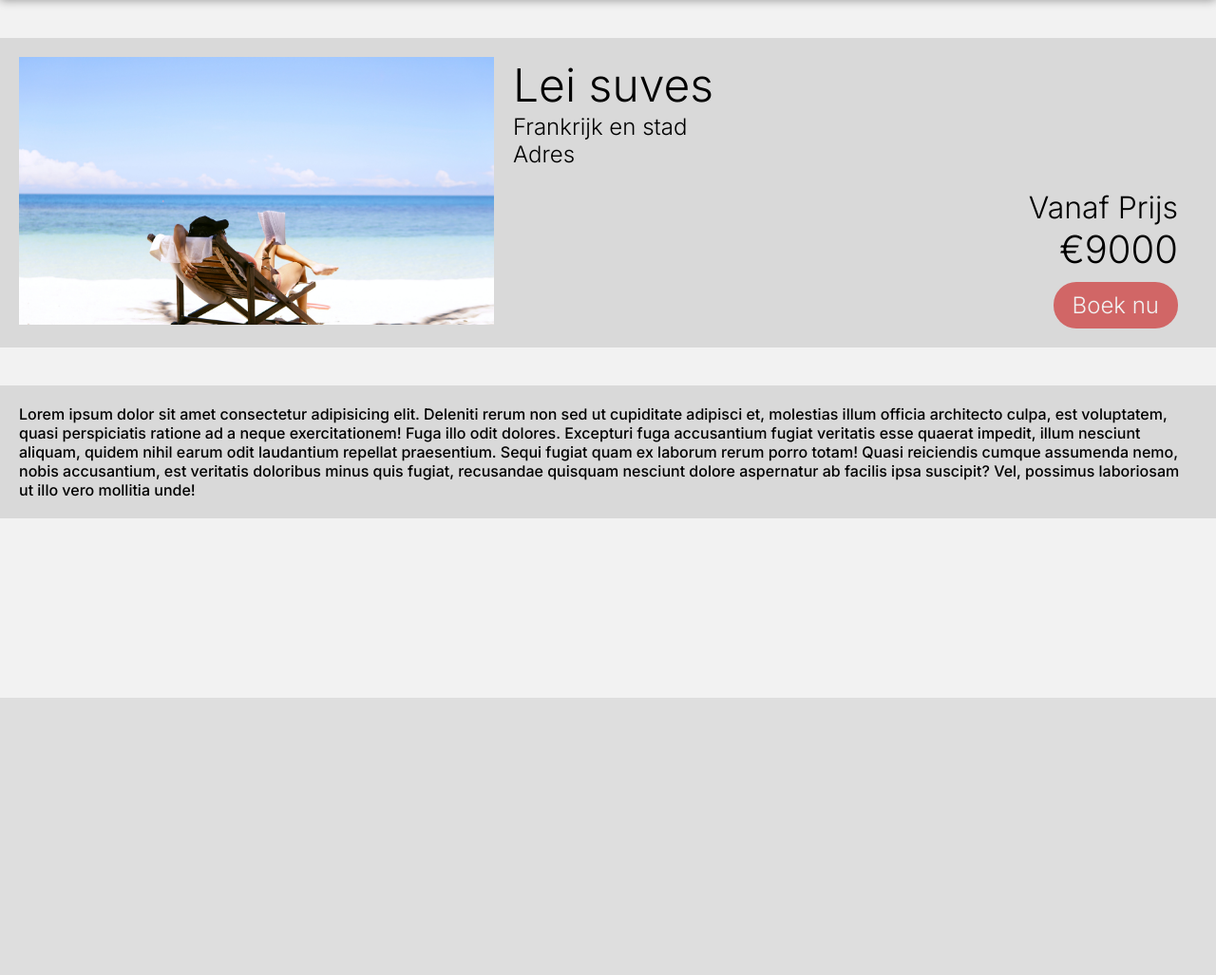
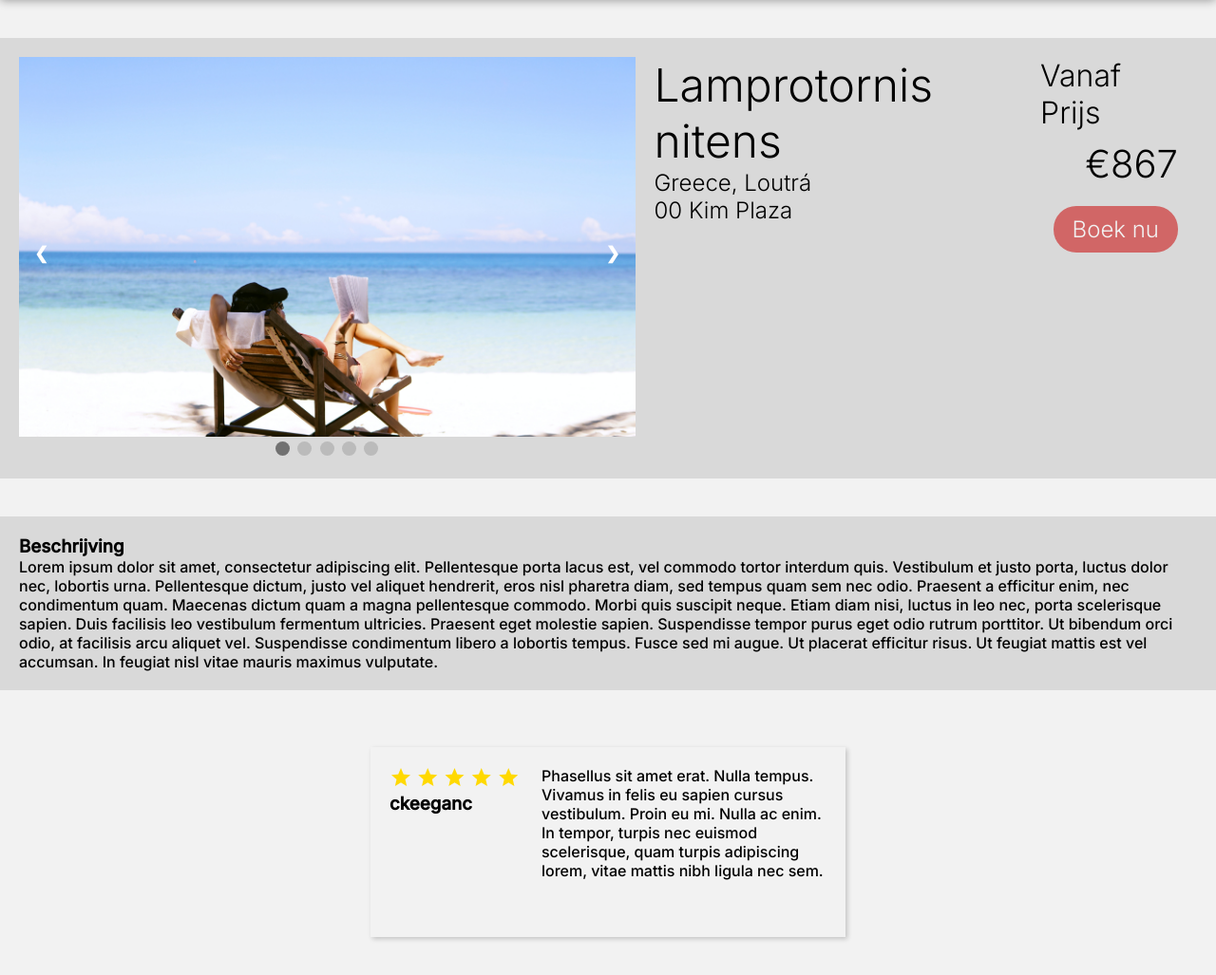
Before and after one commit to Renotje6/crud-travel-webapp, a PHP site: page /crud-travel-webapp/pages/accommodation.php?accommodation=14 in a window 1280 px wide. Shown: the part 65-1092 px from the top of the page at 95% size. Before the commit the page ends 800 px from the top, so only its background shows below. Run offline with PHP 8.4, Linux system fonts and the light colour scheme; data comes from the database, SQL or seed files in the repository; both versions use the stored data as it was after the commit.

Commit message:
accommodation page done. Fixed some includes

```diff
--- a/css/accommodation.css
+++ b/css/accommodation.css
@@ -7,9 +7,101 @@
   flex-direction: row;
 }
 
-img {
-  max-width: 500px;
-  height: auto;
+/* Image slideshow */
+.accommodation-images {
+  width: 700px;
+}
+
+.accommodation-images .slider-container {
+  position: relative;
+  margin: auto;
+}
+
+.accommodation-images .slider-container .slide img {
+  width: 100%;
+  height: 400px;
+  object-fit: cover;
+}
+
+/* Next & previous buttons */
+.prev,
+.next {
+  cursor: pointer;
+  position: absolute;
+  top: 50%;
+  width: auto;
+  margin-top: -22px;
+  padding: 16px;
+  color: white;
+  font-weight: bold;
+  font-size: 18px;
+  transition: 0.6s ease;
+  border-radius: 0 3px 3px 0;
+  user-select: none;
+}
+
+/* Position the "next button" to the right */
+.next {
+  right: 0;
+  border-radius: 3px 0 0 3px;
+}
+
+/* On hover, add a black background color with a little bit see-through */
+.prev:hover,
+.next:hover {
+  background-color: rgba(0, 0, 0, 0.8);
+}
+
+/* Caption text */
+.text {
+  color: #f2f2f2;
+  font-size: 15px;
+  padding: 8px 12px;
+  position: absolute;
+  bottom: 8px;
+  width: 100%;
+  text-align: center;
+}
+
+/* Number text (1/3 etc) */
+.numbertext {
+  color: #f2f2f2;
+  font-size: 12px;
+  padding: 8px 12px;
+  position: absolute;
+  top: 0;
+}
+
+/* The dots/bullets/indicators */
+.dot {
+  cursor: pointer;
+  height: 15px;
+  width: 15px;
+  margin: 0 2px;
+  background-color: #bbb;
+  border-radius: 50%;
+  display: inline-block;
+  transition: background-color 0.6s ease;
+}
+
+.active,
+.dot:hover {
+  background-color: #717171;
+}
+
+/* Fading animation */
+.fade {
+  animation-name: fade;
+  animation-duration: 1.5s;
+}
+
+@keyframes fade {
+  from {
+    opacity: 0.4;
+  }
+  to {
+    opacity: 1;
+  }
 }
 
 .accommodation .accommodation-info {
@@ -38,7 +130,8 @@ img {
   margin-right: 20px;
   display: flex;
   flex-direction: column;
-  justify-content: flex-end;
+  gap: 10px;
+  /* justify-content: flex-end; */
   align-items: flex-end;
 }
 
@@ -73,3 +166,39 @@ img {
   padding: 20px;
   background-color: var(--color-secondary-dark);
 }
+
+.accommodation-reviews {
+  margin-top: 5vh;
+  padding: 20px;
+  display: flex;
+  justify-content: space-evenly;
+  flex-wrap: wrap;
+}
+
+.accommodation-reviews .review {
+  width: 500px;
+  height: 200px;
+  margin-bottom: 20px;
+  padding: 20px;
+  display: flex;
+  flex-direction: row;
+  justify-content: space-between;
+  box-shadow: 2px 2px 5px 0px rgba(0, 0, 0, 0.2);
+}
+
+.accommodation-reviews .review .review-description {
+  overflow-y: scroll;
+  width: 300px;
+}
+
+.accommodation-reviews .review .review-info {
+  flex: 1;
+}
+
+.accommodation-reviews .review .rating {
+  color: rgb(255, 217, 0);
+}
+
+.accommodation-reviews .review .filled {
+  font-variation-settings: "FILL" 1;
+}
--- a/database/SQL_files/create_database.sql
+++ b/database/SQL_files/create_database.sql
@@ -34,6 +34,7 @@ CREATE TABLE IF NOT EXISTS ACCOMMODATIONS (
     country VARCHAR(255) NOT NULL,
     city VARCHAR(255) NOT NULL,
     address VARCHAR(255) NOT NULL,
+    description TEXT NOT NULL,
     price INT(10) NOT NULL,
     airport VARCHAR(255) NOT NULL,
     PRIMARY KEY(ID),
--- a/includes/functions/homepage.php
+++ b/includes/functions/homepage.php
@@ -1,4 +1,5 @@
 <?php
+include_once ROOT_PATH . 'includes/connection.php';
 function getTop6()
 {
     global $conn;
--- a/includes/functions/searchbar.php
+++ b/includes/functions/searchbar.php
@@ -1,5 +1,5 @@
 <?php
-include_once '../includes/connection.php';
+include_once ROOT_PATH . 'includes/connection.php';
 
 function getResults($parameters)
 {
--- a/includes/header.php
+++ b/includes/header.php
@@ -41,6 +41,7 @@ $styles = [
     <link rel="stylesheet" href="https://fonts.googleapis.com/css2?family=Material+Symbols+Outlined:opsz,wght,FILL,GRAD@20..48,100..700,0..1,-50..200" />
 
     <script src="<?php echo BASE_URL; ?>js/toggle_nav_menu.js" defer></script>
+    <script src="<?php echo BASE_URL; ?>js/slideshow.js" defer></script>
 
     <title>Document</title>
 </head>
--- a/index.php
+++ b/index.php
@@ -2,7 +2,6 @@
 require_once(__DIR__ . "/includes/config.php");
 require(ROOT_PATH . "/includes/functions/homepage.php");
 include(ROOT_PATH . "/includes/header.php");
-include(ROOT_PATH . "/includes/connection.php")
 ?>
 <main>
   <section class="search">
@@ -59,7 +58,7 @@ include(ROOT_PATH . "/includes/connection.php")
       $results = getTop6();
       foreach ($results as $result) :
       ?>
-        <a href="<?php echo BASE_URL ?>pages/search.php?destination=<?php echo $result['name'] ?>">
+        <a href="<?php echo BASE_URL ?>pages/accommodation.php?accommodation=<?php echo $result['ID'] ?>">
           <div class="top-6-item">
             <img loading="lazy" src="<?php echo BASE_URL; ?>resources/images/accommodations/<?php echo $result['image'] ?>" alt="thumbnail" />
             <div class="top-6-item-info">
--- /dev/null
+++ b/js/slideshow.js
@@ -0,0 +1,32 @@
+let slideIndex = 1;
+showSlides(slideIndex);
+
+// Next/previous controls
+function plusSlides(n) {
+  showSlides((slideIndex += n));
+}
+
+// Thumbnail image controls
+function currentSlide(n) {
+  showSlides((slideIndex = n));
+}
+
+function showSlides(n) {
+  let i;
+  let slides = document.getElementsByClassName("slide");
+  let dots = document.getElementsByClassName("dot");
+  if (n > slides.length) {
+    slideIndex = 1;
+  }
+  if (n < 1) {
+    slideIndex = slides.length;
+  }
+  for (i = 0; i < slides.length; i++) {
+    slides[i].style.display = "none";
+  }
+  for (i = 0; i < dots.length; i++) {
+    dots[i].className = dots[i].className.replace(" active", "");
+  }
+  slides[slideIndex - 1].style.display = "block";
+  dots[slideIndex - 1].className += " active";
+}
--- a/pages/accommodation.php
+++ b/pages/accommodation.php
@@ -1,36 +1,83 @@
 <?php
 require_once("../includes/config.php");
 include(ROOT_PATH . "/includes/header.php");
+require_once(ROOT_PATH . "/includes/functions/getAccommodation.php");
+
+if (!isset($_GET['accommodation'])) {
+    header("Location: " . BASE_URL . "pages/search.php");
+} else {
+    $accommodationId = $_GET['accommodation'];
+}
+
+$accommodation = getAccommodation($accommodationId);
+if (!$accommodation) {
+    header("Location: " . BASE_URL . "pages/search.php");
+}
 ?>
 
 <main>
-
     <div class="accommodation">
         <div class="accommodation-images">
-            <img src="../resources/images/accommodations/1/picture1.jpg" alt="">
+            <div class="slider-container">
+                <?php foreach ($accommodation['images'] as $image) : ?>
+                    <div class="slide fade">
+                        <img src="<?php echo BASE_URL ?>resources/images/accommodations/<?php echo $image ?>" alt="">
+                    </div>
+                <?php endforeach; ?>
+
+                <!-- Next and previous buttons -->
+                <a class="prev" onclick="plusSlides(-1)">&#10094;</a>
+                <a class="next" onclick="plusSlides(1)">&#10095;</a>
+
+            </div>
+            <!-- The dots -->
+            <div style="text-align:center">
+                <?php for ($i = 1; $i <= count($accommodation['images']); $i++) : ?>
+                    <span class="dot" onclick="currentSlide(<?php echo $i ?>)"></span>
+                <?php endfor; ?>
+            </div>
         </div>
         <div class="accommodation-info">
             <div class="accommodation-location">
-                <h2>Lei suves</h2>
-                <p>Frankrijk en stad</p>
-                <p>Adres</p>
+                <h2><?php echo $accommodation['name'] ?></h2>
+                <p><?php echo $accommodation['country'] . ", " . $accommodation['city'] ?></p>
+                <p><?php echo $accommodation['address'] ?></p>
             </div>
             <div class="price">
                 <h3>Vanaf Prijs</h3>
-                <p>&euro;9000</p>
+                <p>&euro;<?php echo $accommodation['price'] ?></p>
                 <button>Boek nu</button>
             </div>
         </div>
     </div>
 
     <div class="accommodation-description">
-        Lorem ipsum dolor sit amet consectetur adipisicing elit. Deleniti rerum non sed ut cupiditate adipisci et, molestias illum officia architecto culpa, est voluptatem, quasi perspiciatis ratione ad a neque exercitationem!
-        Fuga illo odit dolores. Excepturi fuga accusantium fugiat veritatis esse quaerat impedit, illum nesciunt aliquam, quidem nihil earum odit laudantium repellat praesentium. Sequi fugiat quam ex laborum rerum porro totam!
-        Quasi reiciendis cumque assumenda nemo, nobis accusantium, est veritatis doloribus minus quis fugiat, recusandae quisquam nesciunt dolore aspernatur ab facilis ipsa suscipit? Vel, possimus laboriosam ut illo vero mollitia unde!
+        <h3>Beschrijving</h3>
+        <p><?php echo $accommodation['description'] ?></p>
     </div>
+
     <div class="accommodation-reviews">
-        <div class="review">
+        <?php foreach ($accommodation['reviews'] as $review) : ?>
 
-        </div>
+            <div class="review">
+                <div class="review-info">
+                    <div class="rating">
+                        <?php for ($i = 0; $i < $review['rating']; $i++) : ?>
+                            <i class="material-symbols-outlined filled">star</i>
+                        <?php endfor; ?>
+                        <?php for ($i = 0; $i < 5 - $review['rating']; $i++) : ?>
+                            <i class="material-symbols-outlined">star</i>
+                        <?php endfor; ?>
+                    </div>
+                    <div class="person-info">
+                        <h3><?php echo $review['user'] ?></h3>
+                    </div>
+                </div>
+                <div class="review-description">
+                    <p><?php echo $review['review'] ?></p>
+                </div>
+            </div>
+
+        <?php endforeach; ?>
     </div>
 </main>
--- a/pages/search.php
+++ b/pages/search.php
@@ -47,7 +47,9 @@ include(ROOT_PATH . "/includes/header.php");
                             <h2>Vanaf Prijs</h2>
                             <p>&euro;<?php echo $result['price'] ?></p>
                         </div>
-                        <button>Bekijk</button>
+                        <a href="<?php echo BASE_URL; ?>pages/accommodation.php?accommodation=<?php echo $result['ID']; ?>">
+                            <button>Bekijk</button>
+                        </a>
                     </div>
                 </div>
             </div>
```
Also changed, not shown: database/SQL_files/mock_data_accommodations.sql (+30 -30 lines), includes/functions/getAccommodation.php (added, +66 -0 lines), database/merged.sql.
